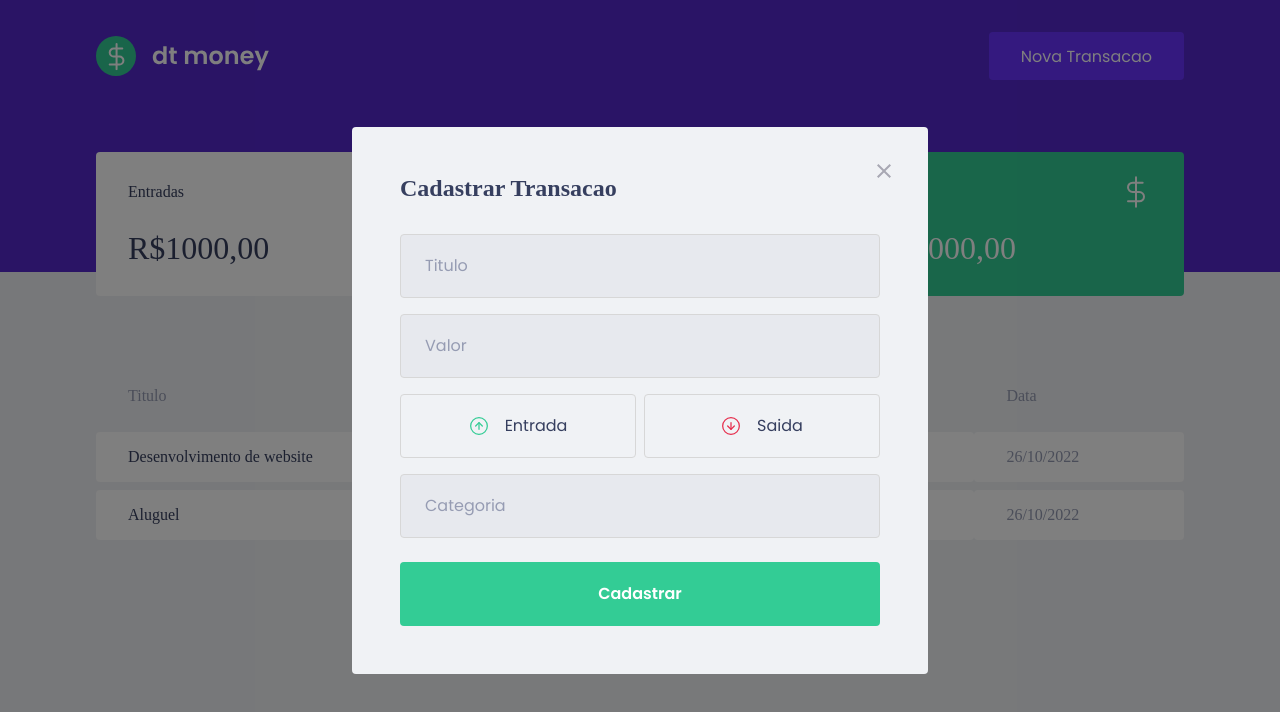
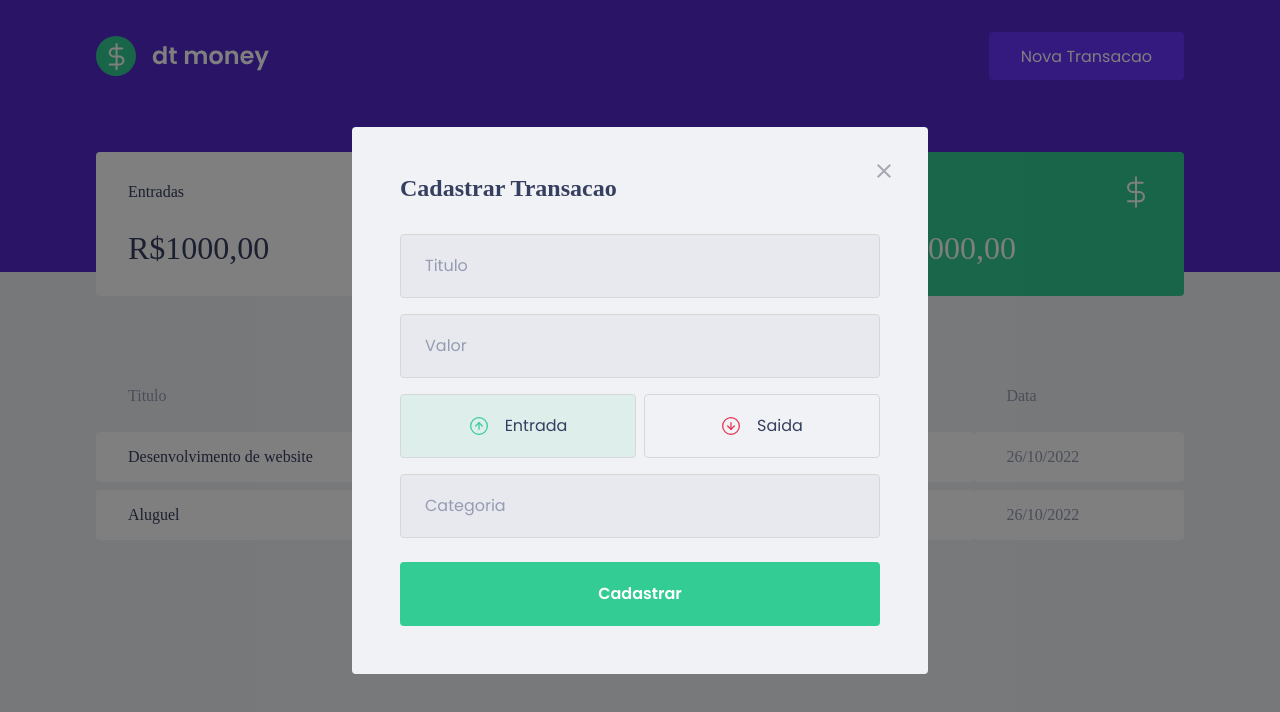
Before and after one commit to alfiadoDev/dtmoney, a React (Create React App) app: page / in a window 1280 px wide. Both pictures are taken after a click on the button "Nova Transacao". Shown: the top 712 px of the page. Built offline with nearby package versions, Linux system fonts and the light colour scheme; no server answers; what miragejs would draw is missing.

Commit message:
buttons colors

```diff
--- a/src/components/NewTransactionModal/index.tsx
+++ b/src/components/NewTransactionModal/index.tsx
@@ -1,10 +1,11 @@
+import { useState } from 'react';
 import Modal from 'react-modal';
 
 import closeImg from '../../assets/close.svg';
 import incomeImg from '../../assets/income.svg';
 import outcomeImg from '../../assets/outcome.svg';
 
-import { Container, TransactionTypeContainer } from './styles';
+import { Container, TransactionTypeContainer, RadioBox } from './styles';
 
 
 interface ModalProps {
@@ -13,6 +14,8 @@
 }
 
 export function NewTransactionModal({ isOpen, onRequestClose }: ModalProps) {
+  const [type, setType] = useState('deposit');
+
   return (
     <Modal
       isOpen={isOpen}
@@ -32,19 +35,25 @@
         <input type="number" placeholder='Valor' />
 
         <TransactionTypeContainer>
-          <button
+          <RadioBox
             type='button'
+            onClick={() => setType('deposit')}
+            $isActive={type === 'deposit'}
+            $activeColor="green"
           >
             <img src={incomeImg} alt="Entrada" />
             <span>Entrada</span>
-          </button>
+          </RadioBox>
 
-          <button
+          <RadioBox
             type='button'
+            onClick={() => setType('withdraw')}
+            $isActive={type === 'withdraw'}
+            $activeColor="red"
           >
             <img src={outcomeImg} alt="Saida" />
             <span>Saida</span>
-          </button>
+          </RadioBox>
         </TransactionTypeContainer>
 
         <input type="text" placeholder='Categoria' />
--- a/src/components/NewTransactionModal/styles.ts
+++ b/src/components/NewTransactionModal/styles.ts
@@ -1,5 +1,5 @@
 import styled from "styled-components";
-import { darken } from 'polished';
+import { darken, transparentize } from 'polished';
 
 export const Container = styled.form`
   h2 {
@@ -55,13 +55,27 @@
   display: grid;
   grid-template-columns: 1fr 1fr;
   gap: 0.5rem;
+`;
 
-  button {
-    height: 4rem;
+interface RadioBoxProps {
+  $isActive: boolean;
+  $activeColor: 'green' | 'red';
+}
+
+const colors = {
+  green: '#33CC95',
+  red: '#E52E4D'
+}
+
+export const RadioBox = styled.button<RadioBoxProps>`
+  height: 4rem;
     border: 1px solid #d7d7d7;
     border-radius: 0.25rem;
 
-    background: transparent;
+    background: ${({ $isActive, $activeColor }) => $isActive ?
+    transparentize(0.9, colors[$activeColor]) :
+    'transparent'
+  };
 
     display: flex;
     align-items: center;
@@ -85,5 +99,4 @@
       font-size: 1rem;
       color: var(--text-title);
     }
-  }
 `;
```
